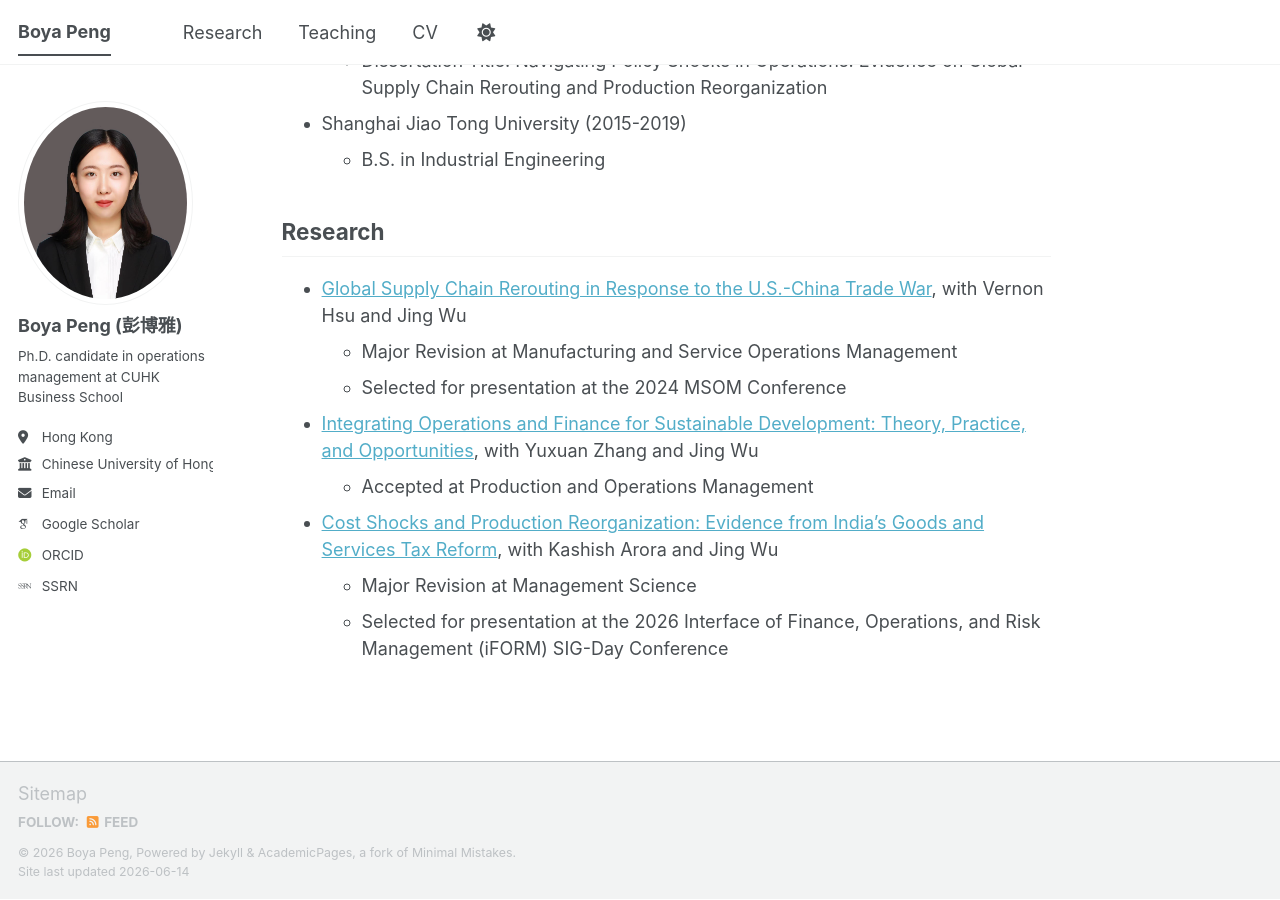
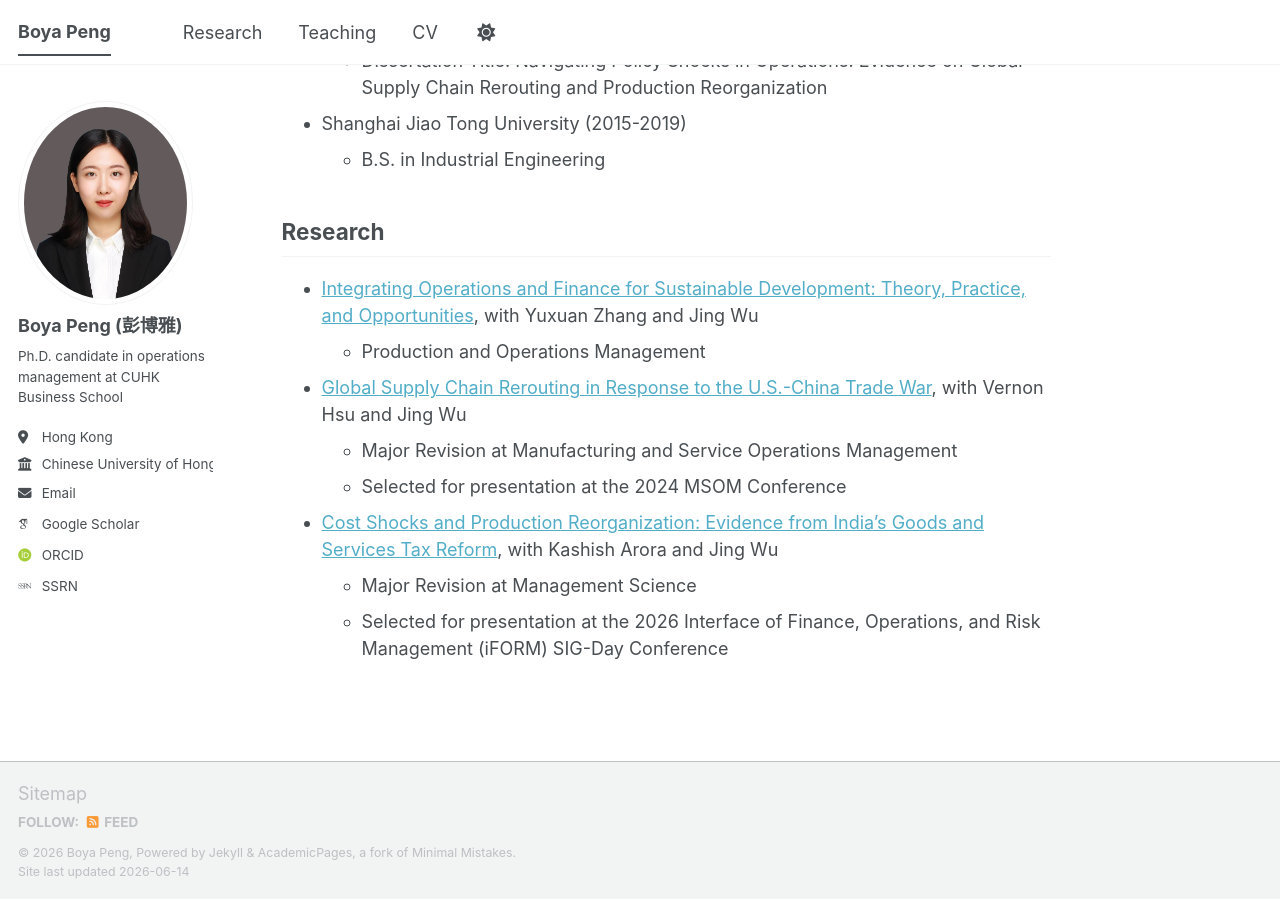
Before and after one commit to peng-boya/peng-boya.github.io, a Jekyll site: the page built from _pages/about.md, in a window 1280 px wide and 900 px high, scrolled down 542 px. Built offline with Jekyll 4.4.1, drawn with Linux system fonts in a browser that asks for light colours; some web fonts are replaced; a script bundle is joined from its source files by our own code; library files that are not in the unit come from our copies.

Commit message:
Update about.md

```diff
--- a/_pages/about.md
+++ b/_pages/about.md
@@ -24,11 +24,11 @@ Education
 
 Research
 ------
+- [Integrating Operations and Finance for Sustainable Development: Theory, Practice, and Opportunities](https://journals.sagepub.com/doi/10.1177/10591478261454786), with Yuxuan Zhang and Jing Wu
+  - Production and Operations Management
 - [Global Supply Chain Rerouting in Response to the U.S.-China Trade War](https://papers.ssrn.com/sol3/papers.cfm?abstract_id=4787687), with Vernon Hsu and Jing Wu
   - Major Revision at Manufacturing and Service Operations Management
   - Selected for presentation at the 2024 MSOM Conference
-- [Integrating Operations and Finance for Sustainable Development: Theory, Practice, and Opportunities](https://papers.ssrn.com/sol3/papers.cfm?abstract_id=5236382), with Yuxuan Zhang and Jing Wu
-  - Accepted at Production and Operations Management
 - [Cost Shocks and Production Reorganization: Evidence from India’s Goods and Services Tax Reform](https://papers.ssrn.com/sol3/papers.cfm?abstract_id=5830602), with Kashish Arora and Jing Wu
   - Major Revision at Management Science
   - Selected for presentation at the 2026 Interface of Finance, Operations, and Risk Management (iFORM) SIG-Day Conference
```
